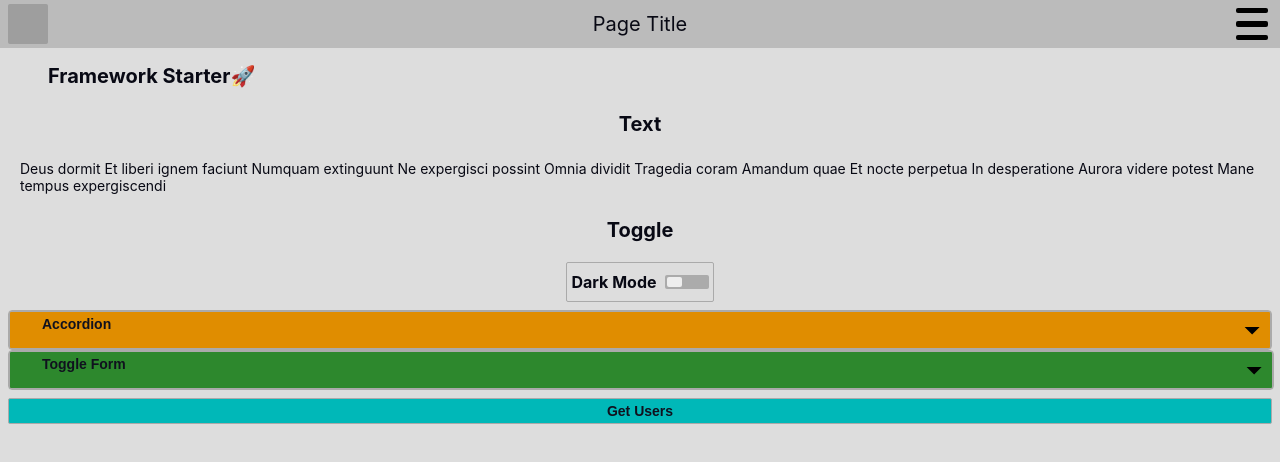
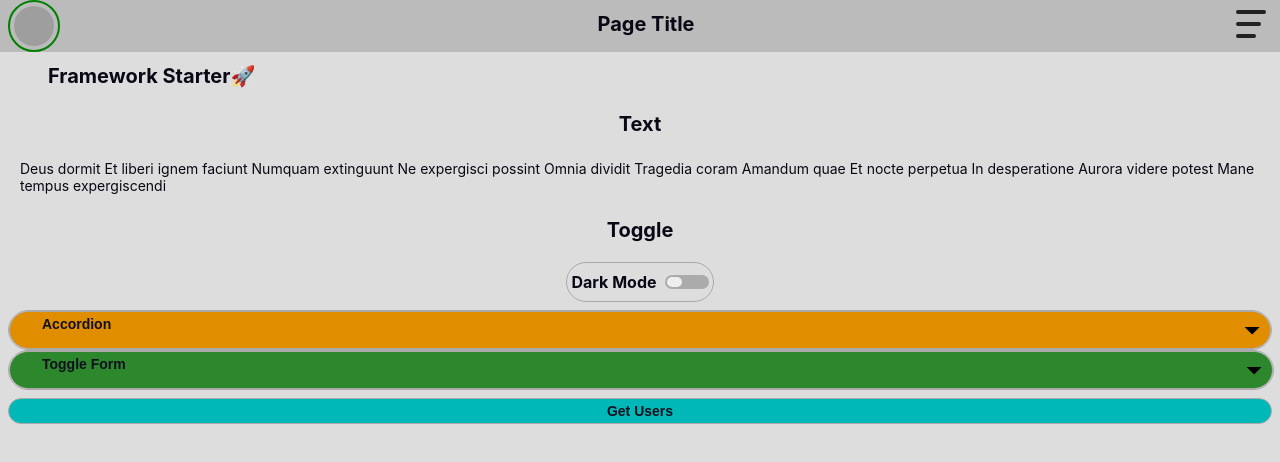
Before and after one commit to christian-hess-94/fullstack-starter, a React (Create React App) app in the folder client/: page / in a window 1280 px wide. Shown: the top 462 px of the page. Built offline with nearby package versions, Linux system fonts and the light colour scheme; grey boxes are pictures that could not be loaded.

Commit message:
commit menu

```diff
--- a/client/src/App.js
+++ b/client/src/App.js
@@ -9,7 +9,7 @@ import Container from './components/UI/Container';
 import Button from './components/UI/Button';
 import Text from './components/UI/Text';
 import Card from './components/UI/Card';
-import NavBar from './components/UI/NavBar';
+import NavBar from './pages/menu/NavBar';
 import { colorPrimary } from './styles/Colors';
 import Toggle from './components/UI/Toggle';
 import Accordion from './components/UI/Accordion';
--- a/client/src/components/UI/NavBar.js
+++ /dev/null
@@ -1,72 +0,0 @@
-import React, { useContext } from 'react'
-import PropTypes from 'prop-types'
-import styled from 'styled-components'
-import { lightNavbarBackground, lightBorderColor } from './../../styles/LightModeColors'
-import { darkNavbarBackground, darkBorderColor } from './../../styles/DarkModeColors'
-import { ThemeContext } from '../../App'
-import { navbarHeight, margin, borderRadius, padding } from '../../styles/Dimens'
-import Text from './Text'
-
-const NavBar = props => {
-    const { darkMode } = useContext(ThemeContext)
-    return (
-        <NavBarStyle darkMode={darkMode} {...props} >
-            <NavBarLogo id='navbarLogo' src='https://encrypted-tbn0.gstatic.com/images?q=tbn%3AANd9GcQWmGCIdAxMiMx407obVe8rBdY_zcexrY9nuxwBqQpH_OGBqk-B' />
-            <Text isTitle>Page Title</Text>
-            <NavBarMenuIcon>
-                <div style={{ flex: 1, backgroundColor: 'black', margin: 4, borderRadius }} />
-                <div style={{ flex: 1, backgroundColor: 'black', margin: 4, borderRadius }} />
-                <div style={{ flex: 1, backgroundColor: 'black', margin: 4, borderRadius }} />
-            </NavBarMenuIcon>
-        </NavBarStyle>
-    )
-}
-
-NavBar.propTypes = {
-    bottom: PropTypes.bool
-}
-
-const NavBarStyle = styled.nav`
-    z-index: 150;
-    display: flex;
-    position: fixed;
-    flex-direction: row;
-    justify-content: space-between;
-    background-color: ${props => props.darkMode ? darkNavbarBackground : lightNavbarBackground};
-    width: 100%;
-    flex: 1;
-    @media (max-width: 500px) {
-        bottom: 0;
-        #navbarLogo{
-        }
-    }
-`
-
-const NavBarLogo = styled.img`
-    height: 40px;
-    width: 40px;
-    min-width: 40px;
-    min-height: 40px;
-    align-self: center;
-    margin-left: ${margin}px;
-    border-radius: ${borderRadius}px;
-`
-
-const NavBarMenuIcon = styled.div`
-    height: 40px;
-    width: 40px;
-    min-width: 40px;
-    min-height: 40px;
-    display: flex;
-    flex-direction: column;
-    align-self: center;
-    margin-right: ${margin}px;
-    border-radius: ${borderRadius}px;
-    justify-items: center;
-    :hover{
-        background-color: ${props => props.darkMode ? darkBorderColor : lightBorderColor}
-    }
-`
-
-
-export default NavBar
--- /dev/null
+++ b/client/src/pages/menu/MenuItems.js
@@ -0,0 +1,17 @@
+
+const MenuItems = [
+    {
+        title: 'Item 1',
+        path: '/path1',
+        style: 'default',
+        icon: null
+    },
+    {
+        title: 'Item 2',
+        path: '/path2',
+        style: 'default',
+        icon: null
+    },
+]
+
+export default MenuItems
--- /dev/null
+++ b/client/src/pages/menu/NavBar.js
@@ -0,0 +1,167 @@
+import React, { useContext, useState, useRef } from 'react'
+import PropTypes from 'prop-types'
+import styled from 'styled-components'
+import { useSpring, animated, useChain, useTransition } from 'react-spring'
+
+import MenuItems from './MenuItems'
+import Text from '../../components/UI/Text'
+
+
+import { lightNavbarBackground, lightBorderColor, lightMenuIconColor, lightCardBackground } from '../../styles/LightModeColors'
+import { darkNavbarBackground, darkBorderColor, darkDrawerIconColor, darkCardBackground } from '../../styles/DarkModeColors'
+import { ThemeContext } from '../../App'
+import { margin, borderRadius, padding } from '../../styles/Dimens'
+
+const NavBar = props => {
+    const { darkMode } = useContext(ThemeContext)
+    const [isMenuOpen, setIsMenuOpen] = useState(false)
+
+    const makeArrowTop = useSpring({
+        height: isMenuOpen ? '8px' : '4px',
+        backgroundColor: darkMode ? lightMenuIconColor : darkDrawerIconColor,
+        margin: '4px',
+        borderRadius: borderRadius,
+        transform: isMenuOpen ? 'rotate(45deg) scale(0.5) translate3d(20px,2px,0)' : 'rotate(0deg) scale(1) translate3d(0px,0px,0)',
+        width: isMenuOpen ? '32px' : '30px'
+    })
+    const makeArrowMiddle = useSpring({
+        height: '4px',
+        backgroundColor: darkMode ? lightMenuIconColor : darkDrawerIconColor,
+        margin: '4px',
+        borderRadius: borderRadius,
+        width: isMenuOpen ? `${20}px` : '25px',
+        transform: isMenuOpen ? 'translate3d(2px,0,0)' : 'translate3d(0px,0,0)',
+    })
+    const makeArrowBottom = useSpring({
+        height: isMenuOpen ? '8px' : '4px',
+        backgroundColor: darkMode ? lightMenuIconColor : darkDrawerIconColor,
+        margin: '4px',
+        borderRadius: borderRadius,
+        transform: isMenuOpen ? 'rotate(-45deg) scale(0.5) translate3d(20px,-2px,0)' : 'rotate(0deg) scale(1) translate3d(0px,0px,0)',
+        width: isMenuOpen ? '32px' : '20px'
+    })
+
+    // const menuRef = useRef()
+
+    const menuSpring = useSpring({
+        // ref: menuRef,
+        opacity: 0.95,
+        top: 0,
+        left: 0,
+        display: 'flex',
+        flexDirection: 'column',
+        width: '100%',
+        height: '100%',
+        position: 'fixed',
+        padding,
+        background: darkMode ? darkCardBackground : lightCardBackground,
+        transform: isMenuOpen ? 'translate3d(30%,0,0) ' : 'translate3d(100%,0,0) ',
+        borderTopLeftRadius: isMenuOpen ? borderRadius : 0,
+        borderBottomLeftRadius: isMenuOpen ? borderRadius : 0,
+    })
+
+    // const transitionRef = useRef()
+    const itemTransitions = useTransition(MenuItems, item => item.title, {
+        // ref: transitionRef,
+        trail: 400 / MenuItems.length,
+        from: { opacity: 0, transform: 'translate3d(0,30px,0) ', },
+        enter: { opacity: 1, transform: 'translate3d(0,0,0) ' },
+        leave: { opacity: 0, transform: 'translate3d(0,30px,0) ' },
+        config: {
+            mass: 3
+        }
+    })
+
+    // useChain([menuRef, transitionRef])
+    return (
+        <NavBarStyle darkMode={darkMode} {...props} >
+            <NavBarLogo id='navbarLogo' src='https://encrypted-tbn0.gstatic.com/images?q=tbn%3AANd9GcQWmGCIdAxMiMx407obVe8rBdY_zcexrY9nuxwBqQpH_OGBqk-B' />
+            <Text isTitle bold centered>Page Title</Text>
+            <NavBarMenuIcon isMenuOpen={isMenuOpen} onClick={() => setIsMenuOpen(!isMenuOpen)}>
+                <MenuDash style={makeArrowTop} />
+                <MenuDash style={makeArrowMiddle} />
+                <MenuDash style={makeArrowBottom} />
+            </NavBarMenuIcon>
+
+            {/* {menuTransition.map(({ item, key, props: animation }) => (
+                item && <Menu key={key} style={animation} >
+
+                </Menu>
+            ))} */}
+            <Menu style={menuSpring}>
+                <ProfileSection>
+                    oi
+                </ProfileSection>
+                {itemTransitions.map(({ item, key, props: animation }) => (
+                    <animated.div key={key} style={animation}>
+                        <h1>{item.title}</h1>
+                    </animated.div>
+                ))}
+            </Menu>
+        </NavBarStyle>
+    )
+}
+
+NavBar.propTypes = {
+    bottom: PropTypes.bool
+}
+const Menu = animated.div
+
+const NavBarStyle = styled.nav`
+            z-index: 150;
+            display: flex;
+            position: fixed;
+            flex-direction: row;
+            justify-content: space-between;
+    background-color: ${props => props.darkMode ? darkNavbarBackground : lightNavbarBackground};
+            width: 100%;
+            flex: 1;
+    @media (max-width: 500px) {
+                bottom: 0;
+        #navbarLogo{
+            }
+            }
+            transition: all 500ms ease;
+        `
+
+const NavBarLogo = styled.img`
+            height: 40px;
+            width: 40px;
+            min-width: 40px;
+            min-height: 40px;
+            align-self: center;
+    margin-left: ${margin}px;
+            border-radius: 50% ;
+            transition: all 500ms ease;
+            border: 2px solid green;
+            padding: 4px;
+        `
+
+const NavBarMenuIcon = styled.div`
+            z-index: 100;
+            height: 40px;
+            width: 40px;
+            min-width: 40px;
+            min-height: 40px;
+            display: flex;
+            flex-direction: column;
+            align-self: center;
+    margin-right: ${margin}px;
+    border-radius: ${borderRadius / 4}px;
+            justify-items: flex-end;
+    @media (min-width: 500px) {
+        :hover{
+                background-color: ${props => props.darkMode ? darkBorderColor : props.isMenuOpen ? '' : lightBorderColor}
+            }
+        }
+        transition: all 500ms ease;
+    `
+const ProfileSection = styled.div`
+    background-color: green;
+    border-radius: ${borderRadius}px;
+`
+
+const MenuDash = animated.div
+
+
+export default NavBar
--- a/client/src/styles/DarkModeColors.js
+++ b/client/src/styles/DarkModeColors.js
@@ -1,8 +1,14 @@
 //Universal
 export const darkBackground = '#454545'
-export const darkNavbarBackground = '#676767'
 export const darkBorderColor = '#656565'
 export const darkBoxShadow = '#aaa'
+
+//Navbar
+export const darkNavbarBackground = '#676767'
+export const darkDrawerBackground = '#676767'
+export const darkDrawerIconColor = '#222222'
+export const darkMenuIconHover = '#656565'
+
 
 //Text
 export const darkTextColor = '#e5e5e5'
--- a/client/src/styles/Dimens.js
+++ b/client/src/styles/Dimens.js
@@ -6,7 +6,7 @@ export const paddingHorizontal = 32 //export const paddingHorizontal = 32
 export const paddingVertical = 4 //export const paddingVertical = 4
 export const margin = 8 //export const margin = 8
 export const borderWidth = 1 //export const borderWidth = 1
-export const borderRadius = 2 //export const borderRadius = 25
+export const borderRadius = 25 //export const borderRadius = 25
 
 //Tamanho das fontes
 export const titleFontSize = 20 //export const titleFontSize = 30
--- a/client/src/styles/LightModeColors.js
+++ b/client/src/styles/LightModeColors.js
@@ -3,6 +3,10 @@ export const lightBackground = '#ddd'
 export const lightNavbarBackground = '#bbb'
 export const lightBorderColor = '#aaa'
 export const lightBoxShadow = '#656565'
+
+//Navbar
+export const lightMenuIconColor = '#dddddd'
+export const lightMenuIconHover = '#aaaaaa'
 
 //Text
 export const lightTextColor = '#080914'
```
Also changed, not shown: 2 other files (tests, documents, lock files or other folders).
